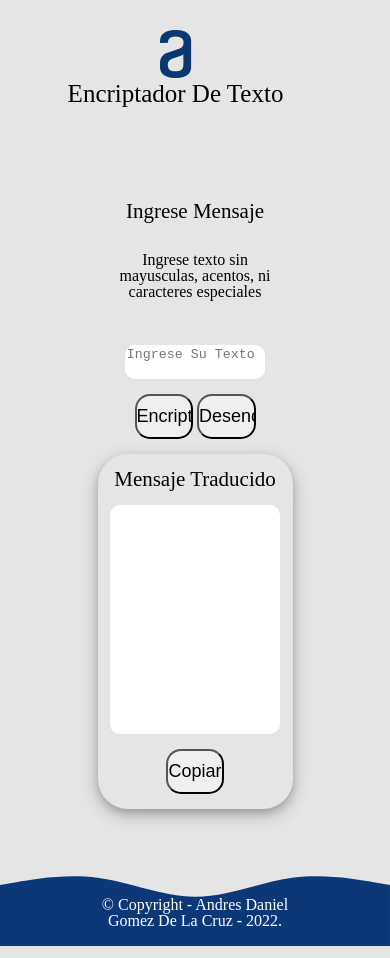
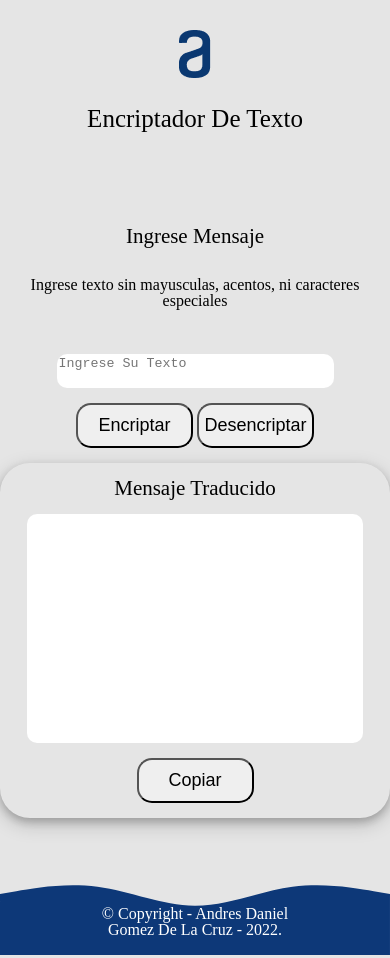
Before and after one commit to Dann-13/Encriptador, a plain HTML site: page index.html in a window 390 px wide. Drawn offline with Linux system fonts and the light colour scheme.

Commit message:
Mejorando el Responsive para movile

```diff
--- a/responsive.css
+++ b/responsive.css
@@ -1,6 +1,10 @@
 @media screen and (max-width: 400px){
     .encabezado{
         flex-direction: column;
+        width: 100% !important;
+    }
+    .titulo{
+        padding-top: 25px;
     }
     .logo{
         margin: 0 auto;
@@ -10,8 +14,10 @@
     }
     .caja1{
         margin: 0 auto;
+        width: 100% !important;
     }
     .caja2{
         margin: 0 auto;
+        width: 100% !important;
     }
 }
```
